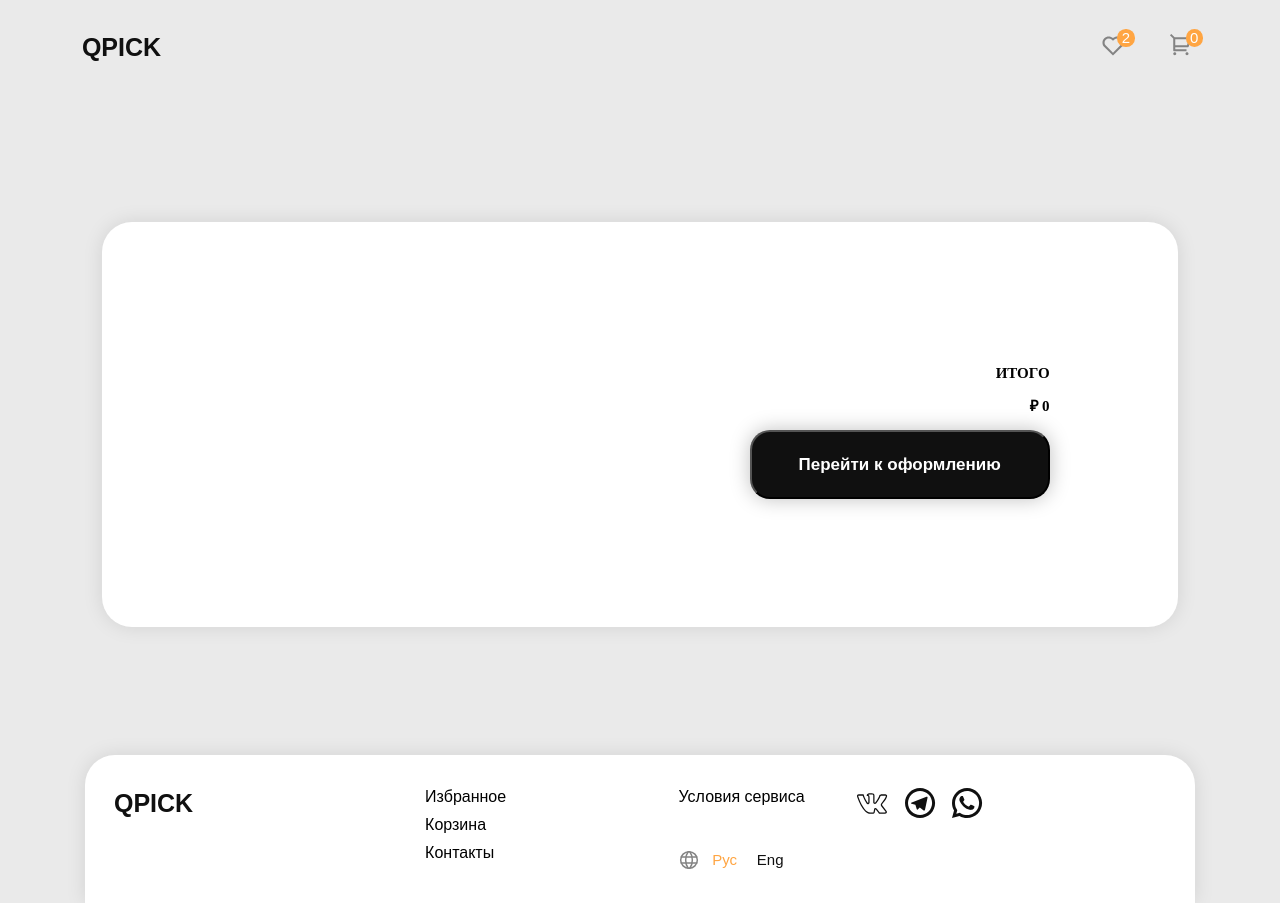
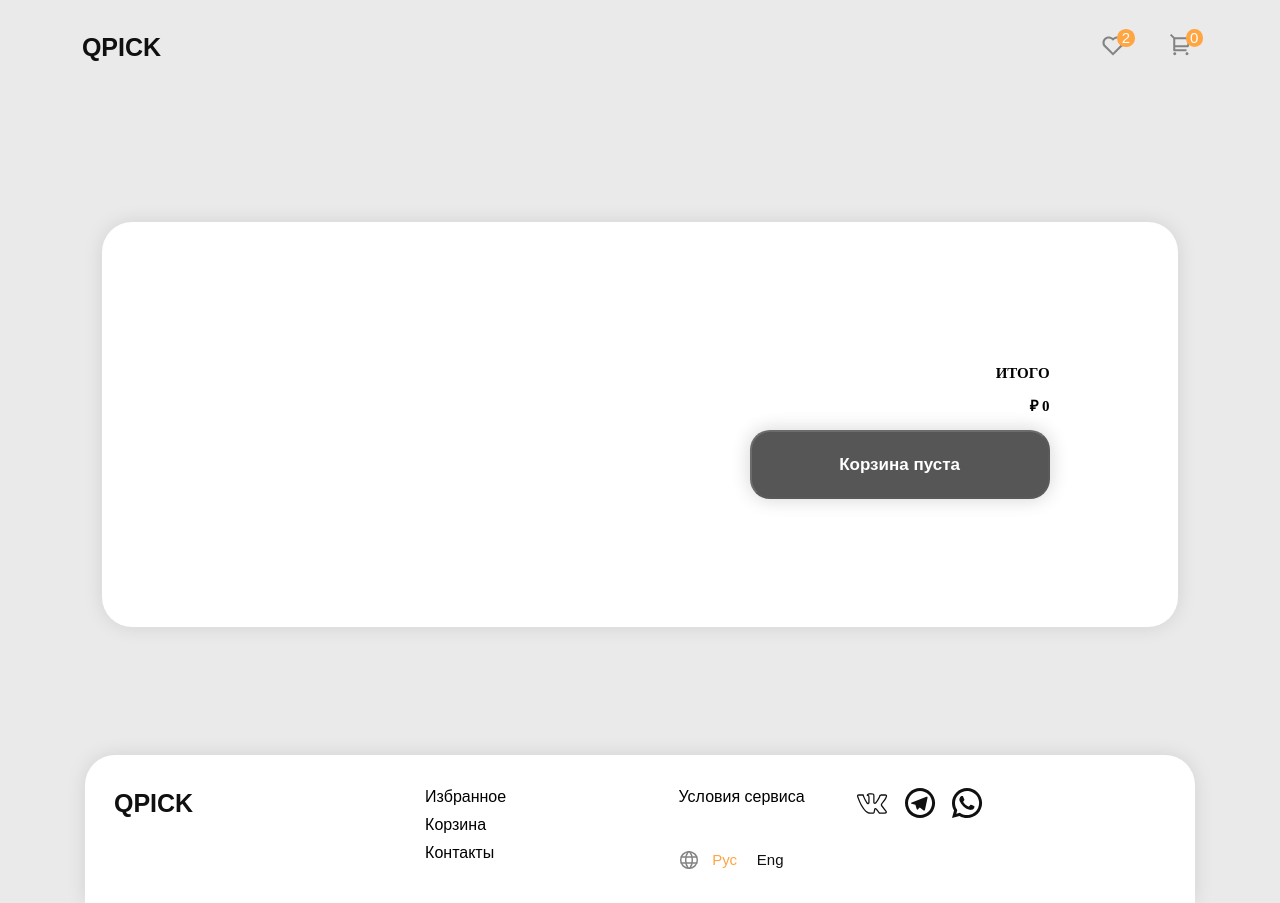
Before and after one commit to AntonovkaE/qpick-test-task, a React (Create React App) app in the folder qpick/: page /cart in a window 1280 px wide. Built offline with nearby package versions, Linux system fonts and the light colour scheme.

Commit message:
feat: добавить состояние disabled для сабмита корзины

```diff
--- a/qpick/src/App.css
+++ b/qpick/src/App.css
@@ -28,3 +28,12 @@ body {
   transition: opacity 0.5s ease-in-out, box-shadow 0.5s ease-in-out;
   box-shadow: 2px 5px 9px -6px #666858;
 }
+
+.button:disabled {
+  opacity: 0.7;
+}
+
+.button:disabled:hover {
+  opacity: 0.7;
+  box-shadow: none;
+}
--- a/qpick/src/components/cart/Cart.js
+++ b/qpick/src/components/cart/Cart.js
@@ -7,8 +7,10 @@ import ProductInCart from '../productInCart/ProductInCart';
 
 function Cart({ cart, addInCart, decreaseCount, removeFromCart, countItemChanging }) {
   const [result, setResult] = useState(cart.reduce((acc, cur) => acc + cur.count*cur.price, 0));
+  const [isButtonActive, setIsButtonActive] = useState(cart.length > 0)
   useEffect(() => {
     setResult(cart.reduce((acc, cur) => acc + cur.count*cur.price, 0))
+    setIsButtonActive(cart.length > 0)
   }, [cart, countItemChanging])
   return (
     <div className="cart">
@@ -21,8 +23,7 @@ function Cart({ cart, addInCart, decreaseCount, removeFromCart, countItemChangin
           <p className="cart__amount">ИТОГО </p>
           <p className="cart__amount">₽ {result}</p>
         </div>
-
-        <button type="button" className="button cart__submit">Перейти к оформлению</button>
+        <button disabled={!isButtonActive} type="button" className="button cart__submit">{isButtonActive ? 'Перейти к оформлению' : 'Корзина пуста'}</button>
       </div>
     </div>
 
```
